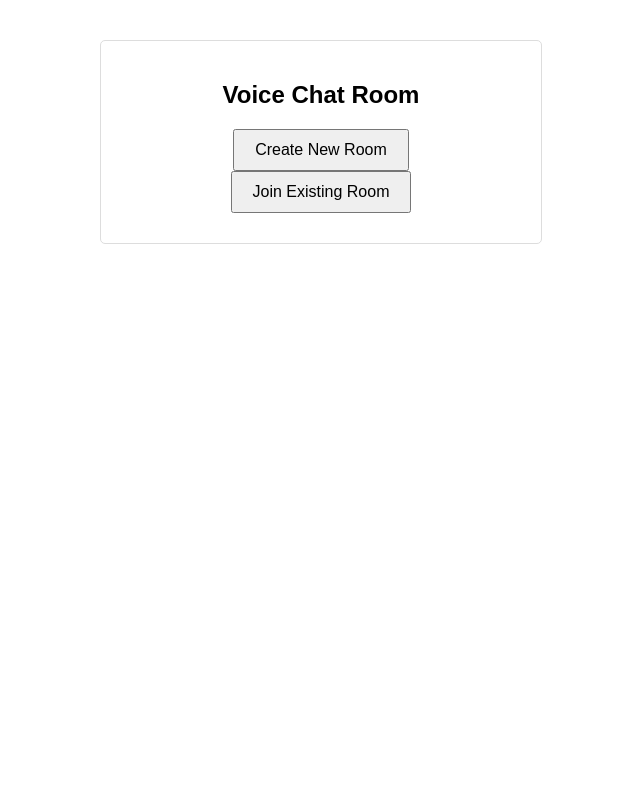
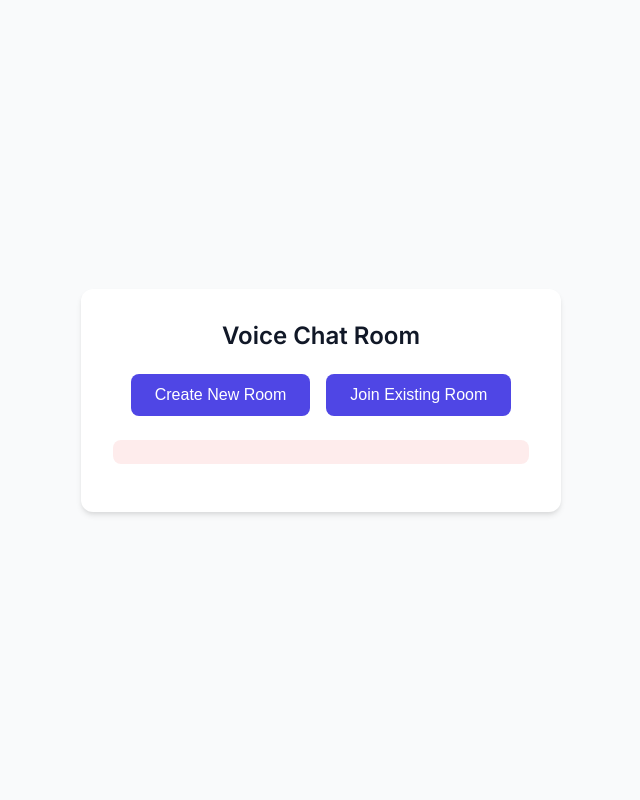
Before and after one commit to sfhelmet/voice_socket, a Flask app: page / in a window 1280 px wide. Shown: the whole page, without its empty margins (319-959 px from the left). Run offline with Flask 3, Linux system fonts and the light colour scheme; some libraries are stand-ins or nearby versions.

Commit message:
update the css

```diff
--- /dev/null
+++ b/static/styles.css
@@ -0,0 +1,217 @@
+:root {
+    --primary-color: #4F46E5;
+    --primary-hover: #4338CA;
+    --success-color: #10B981;
+    --error-color: #EF4444;
+    --background-color: #F9FAFB;
+    --card-background: #FFFFFF;
+    --text-primary: #111827;
+    --text-secondary: #6B7280;
+    --border-color: #E5E7EB;
+}
+
+* {
+    margin: 0;
+    padding: 0;
+    box-sizing: border-box;
+}
+
+body {
+    font-family: 'Inter', sans-serif;
+    background-color: var(--background-color);
+    color: var(--text-primary);
+    min-height: 100vh;
+    display: flex;
+    align-items: center;
+    justify-content: center;
+}
+
+.container {
+    width: 100%;
+    max-width: 1200px;
+    padding: 20px;
+}
+
+.auth-container {
+    background-color: var(--card-background);
+    border-radius: 12px;
+    box-shadow: 0 4px 6px -1px rgba(0, 0, 0, 0.1), 0 2px 4px -1px rgba(0, 0, 0, 0.06);
+    padding: 32px;
+    max-width: 480px;
+    margin: 0 auto;
+    transition: all 0.3s ease;
+}
+
+.chat-container {
+    display: none;
+    background-color: var(--card-background);
+    border-radius: 12px;
+    box-shadow: 0 4px 6px -1px rgba(0, 0, 0, 0.1), 0 2px 4px -1px rgba(0, 0, 0, 0.06);
+    padding: 32px;
+    max-width: 800px;
+    margin: 0 auto;
+}
+
+h1, h2, h3 {
+    color: var(--text-primary);
+    margin-bottom: 24px;
+    font-weight: 600;
+}
+
+h1 {
+    font-size: 28px;
+    text-align: center;
+}
+
+h2 {
+    font-size: 24px;
+    text-align: center;
+}
+
+h3 {
+    font-size: 20px;
+    margin-bottom: 16px;
+}
+
+.button-group {
+    display: flex;
+    gap: 16px;
+    justify-content: center;
+    margin-bottom: 24px;
+}
+
+button {
+    background-color: var(--primary-color);
+    color: white;
+    border: none;
+    padding: 12px 24px;
+    border-radius: 8px;
+    font-size: 16px;
+    font-weight: 500;
+    cursor: pointer;
+    transition: all 0.2s ease;
+}
+
+button:hover {
+    background-color: var(--primary-hover);
+    transform: translateY(-1px);
+}
+
+button:disabled {
+    background-color: var(--border-color);
+    cursor: not-allowed;
+    transform: none;
+}
+
+input {
+    width: 100%;
+    padding: 12px;
+    margin: 8px 0;
+    border: 1px solid var(--border-color);
+    border-radius: 8px;
+    font-size: 16px;
+    transition: all 0.2s ease;
+}
+
+input:focus {
+    outline: none;
+    border-color: var(--primary-color);
+    box-shadow: 0 0 0 3px rgba(79, 70, 229, 0.1);
+}
+
+.form-group {
+    margin-bottom: 24px;
+}
+
+#status {
+    color: var(--text-secondary);
+    font-size: 16px;
+    margin: 16px 0;
+    text-align: center;
+}
+
+.recording {
+    color: var(--error-color);
+    animation: pulse 1.5s infinite;
+}
+
+@keyframes pulse {
+    0% { opacity: 1; }
+    50% { opacity: 0.5; }
+    100% { opacity: 1; }
+}
+
+.volume-meter {
+    width: 100%;
+    height: 24px;
+    background-color: var(--border-color);
+    border-radius: 12px;
+    margin: 24px 0;
+    overflow: hidden;
+    box-shadow: inset 0 2px 4px rgba(0, 0, 0, 0.05);
+}
+
+.volume-level {
+    height: 100%;
+    background: linear-gradient(90deg, var(--primary-color), var(--success-color));
+    width: 0%;
+    transition: width 0.1s ease;
+    border-radius: 12px;
+}
+
+.input-indicator {
+    display: flex;
+    align-items: center;
+    justify-content: center;
+    margin: 24px 0;
+    gap: 12px;
+}
+
+.input-dot {
+    width: 16px;
+    height: 16px;
+    border-radius: 50%;
+    background-color: var(--border-color);
+    transition: all 0.2s ease;
+}
+
+.input-dot.active {
+    background-color: var(--success-color);
+    box-shadow: 0 0 12px var(--success-color);
+    transform: scale(1.2);
+}
+
+.error-message {
+    color: var(--error-color);
+    background-color: rgba(239, 68, 68, 0.1);
+    padding: 12px;
+    border-radius: 8px;
+    margin: 16px 0;
+    text-align: center;
+    font-size: 14px;
+}
+
+.controls {
+    display: flex;
+    gap: 16px;
+    justify-content: center;
+    margin: 24px 0;
+}
+
+@media (max-width: 640px) {
+    .container {
+        padding: 16px;
+    }
+
+    .auth-container, .chat-container {
+        padding: 24px;
+    }
+
+    .button-group {
+        flex-direction: column;
+    }
+
+    button {
+        width: 100%;
+    }
+}
--- a/templates/index.html
+++ b/templates/index.html
@@ -5,100 +5,32 @@
     <meta name="viewport" content="width=device-width, initial-scale=1.0">
     <title>Voice Chat</title>
     <script src="https://cdnjs.cloudflare.com/ajax/libs/socket.io/4.0.1/socket.io.js"></script>
-    <style>
-        body {
-            font-family: Arial, sans-serif;
-            max-width: 800px;
-            margin: 0 auto;
-            padding: 20px;
-            text-align: center;
-        }
-        .auth-container {
-            margin: 20px auto;
-            padding: 20px;
-            border: 1px solid #ddd;
-            border-radius: 5px;
-            max-width: 400px;
-        }
-        .chat-container {
-            display: none;
-        }
-        .controls {
-            margin: 20px 0;
-        }
-        button {
-            padding: 10px 20px;
-            margin: 0 10px;
-            font-size: 16px;
-            cursor: pointer;
-        }
-        input {
-            padding: 8px;
-            margin: 5px;
-            width: 200px;
-        }
-        #status {
-            margin: 20px 0;
-            font-weight: bold;
-        }
-        .recording {
-            color: red;
-        }
-        .volume-meter {
-            width: 100%;
-            height: 20px;
-            background-color: #f0f0f0;
-            border-radius: 10px;
-            margin: 20px 0;
-            overflow: hidden;
-        }
-        .volume-level {
-            height: 100%;
-            background-color: #4CAF50;
-            width: 0%;
-            transition: width 0.1s;
-        }
-        .input-indicator {
-            display: flex;
-            align-items: center;
-            justify-content: center;
-            margin: 20px 0;
-        }
-        .input-dot {
-            width: 15px;
-            height: 15px;
-            border-radius: 50%;
-            background-color: #ccc;
-            margin-right: 10px;
-        }
-        .input-dot.active {
-            background-color: #4CAF50;
-            box-shadow: 0 0 10px #4CAF50;
-        }
-        .error-message {
-            color: red;
-            margin: 10px 0;
-        }
-    </style>
+    <link href="https://fonts.googleapis.com/css2?family=Inter:wght@400;500;600&display=swap" rel="stylesheet">
+    <link rel="stylesheet" href="{{ url_for('static', filename='styles.css') }}">
 </head>
 <body>
+    <div class="container">
         <div class="auth-container" id="authContainer">
             <h2>Voice Chat Room</h2>
-        <div>
+            <div class="button-group">
                 <button id="createRoomBtn">Create New Room</button>
                 <button id="joinRoomBtn">Join Existing Room</button>
             </div>
             <div id="createRoomForm" style="display: none;">
                 <h3>Create Room</h3>
+                <div class="form-group">
                     <input type="text" id="newRoomId" placeholder="Room ID">
                     <input type="password" id="newRoomPassword" placeholder="Password">
-            <button id="createRoomSubmit">Create</button>
+                </div>
+                <button id="createRoomSubmit">Create Room</button>
             </div>
             <div id="joinRoomForm" style="display: none;">
                 <h3>Join Room</h3>
+                <div class="form-group">
                     <input type="text" id="roomId" placeholder="Room ID">
                     <input type="password" id="roomPassword" placeholder="Password">
-            <button id="joinRoomSubmit">Join</button>
+                </div>
+                <button id="joinRoomSubmit">Join Room</button>
             </div>
             <div id="authError" class="error-message"></div>
         </div>
@@ -116,6 +48,7 @@
             <div class="controls">
                 <button id="recordButton">Start Chat</button>
                 <button id="stopButton" disabled>Stop Chat</button>
+            </div>
         </div>
     </div>
 
@@ -228,18 +161,21 @@
                     const currentTime = performance.now();
                     const inputData = e.inputBuffer.getChannelData(0);
 
-                    // Calculate RMS value for volume
+                    // Calculate RMS value for volume with smoothing
                     let sum = 0;
                     for (let i = 0; i < inputData.length; i++) {
                         sum += inputData[i] * inputData[i];
                     }
                     const rms = Math.sqrt(sum / inputData.length);
                     const db = 20 * Math.log10(rms);
-                    const volume = Math.min(100, Math.max(0, (db + 100) * 1.5));
+
+                    // Apply smoothing to the volume calculation
+                    const rawVolume = Math.min(100, Math.max(0, (db + 100) * 1.5));
+                    const smoothedVolume = Math.min(100, rawVolume * 0.7); // Reduce sensitivity by 30%
 
                     // Update visual indicators
-                    volumeLevel.style.width = `${volume}%`;
-                    inputDot.classList.toggle('active', volume > 20);
+                    volumeLevel.style.width = `${smoothedVolume}%`;
+                    inputDot.classList.toggle('active', rawVolume > 20); // Keep the same threshold for activation
 
                     // Convert and send audio data
                     const int16Buffer = new Int16Array(inputData.length);
```
Lines whose indentation alone changed are shown as unchanged.
